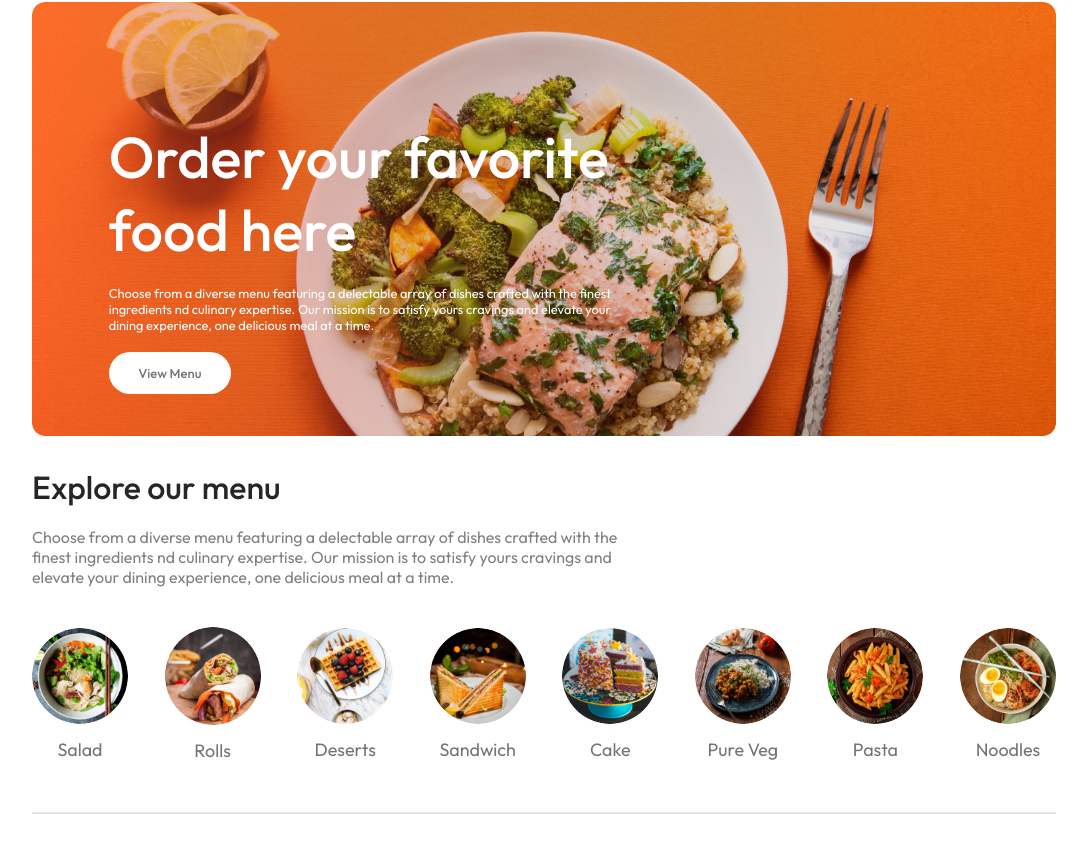
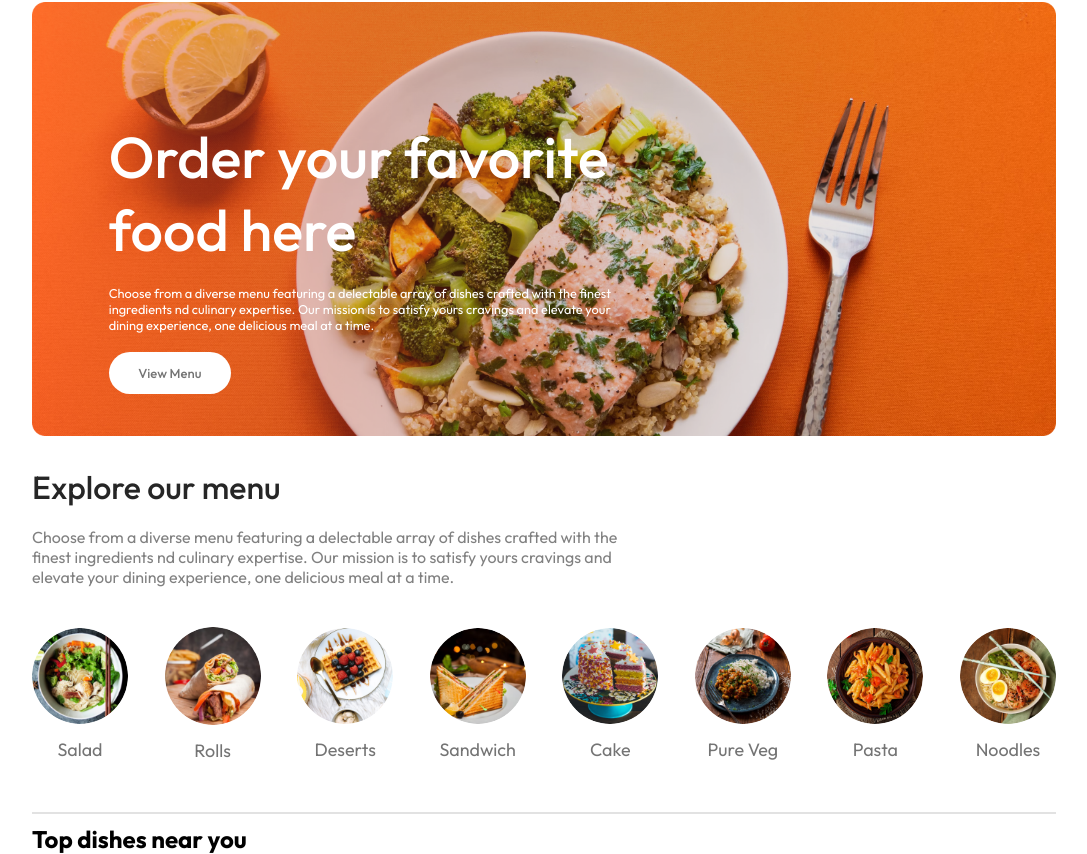
Before and after one commit to suisashehi/food-delivery, a React (Vite) app: page / in a window 1280 px wide. Shown: the part 110-964 px from the top of the page, without its empty margins (96-1183 px from the left). Before the commit the page ends 934 px from the top, so only its background shows below. Built offline with nearby package versions, Linux system fonts and the light colour scheme.

Commit message:
added Food Display component with title and mounted it on Home page

```diff
--- a/src/assets/pages/Home/Home.jsx
+++ b/src/assets/pages/Home/Home.jsx
@@ -2,7 +2,7 @@ import React, { useState } from 'react'
 import './Home.css'
 import Header from '../../../components/Header/Header'
 import ExploreMenu from '../../../components/ExploreMenu/ExploreMenu'
-
+import FoodDisplay from '../../../components/FoodDisplay/FoodDisplay'
 
 const Home = () => {
 
@@ -12,6 +12,7 @@ const Home = () => {
     <div>
       <Header/>
       <ExploreMenu category={category} setCategory={setCategory}/>
+      <FoodDisplay category={category}/>
     </div>
   )
 }
--- a/src/components/FileDisplay/FileDisplay.jsx
+++ b/src/components/FoodDisplay/FoodDisplay.jsx
@@ -2,13 +2,15 @@ import React, { use, useContext } from 'react'
 import './FoodDisplay.css'
 import { StoreContext } from '../../context/StoreContext'
 
-const FileDisplay = () => {
+const FoodDisplay = ({category}) => {
 
 
     const {food_list } = useContext(StoreContext)
   return (
-    <div></div>
+    <div className='food-display' id='food-display'>
+      <h2>Top dishes near you</h2>
+    </div>
   )
 }
 
-export default FileDisplay
+export default FoodDisplay
--- a/src/context/StoreContext.jsx
+++ b/src/context/StoreContext.jsx
@@ -7,8 +7,9 @@ const StoreContextProvider = (props) => {
 
 
     const contextValue = {
+        food_list
+    }
 
-    }
     return (
         <StoreContext.Provider value={contextValue}>
             {props.children}
```
Also changed, not shown: src/components/FoodDisplay/FoodDisplay.css (added).
